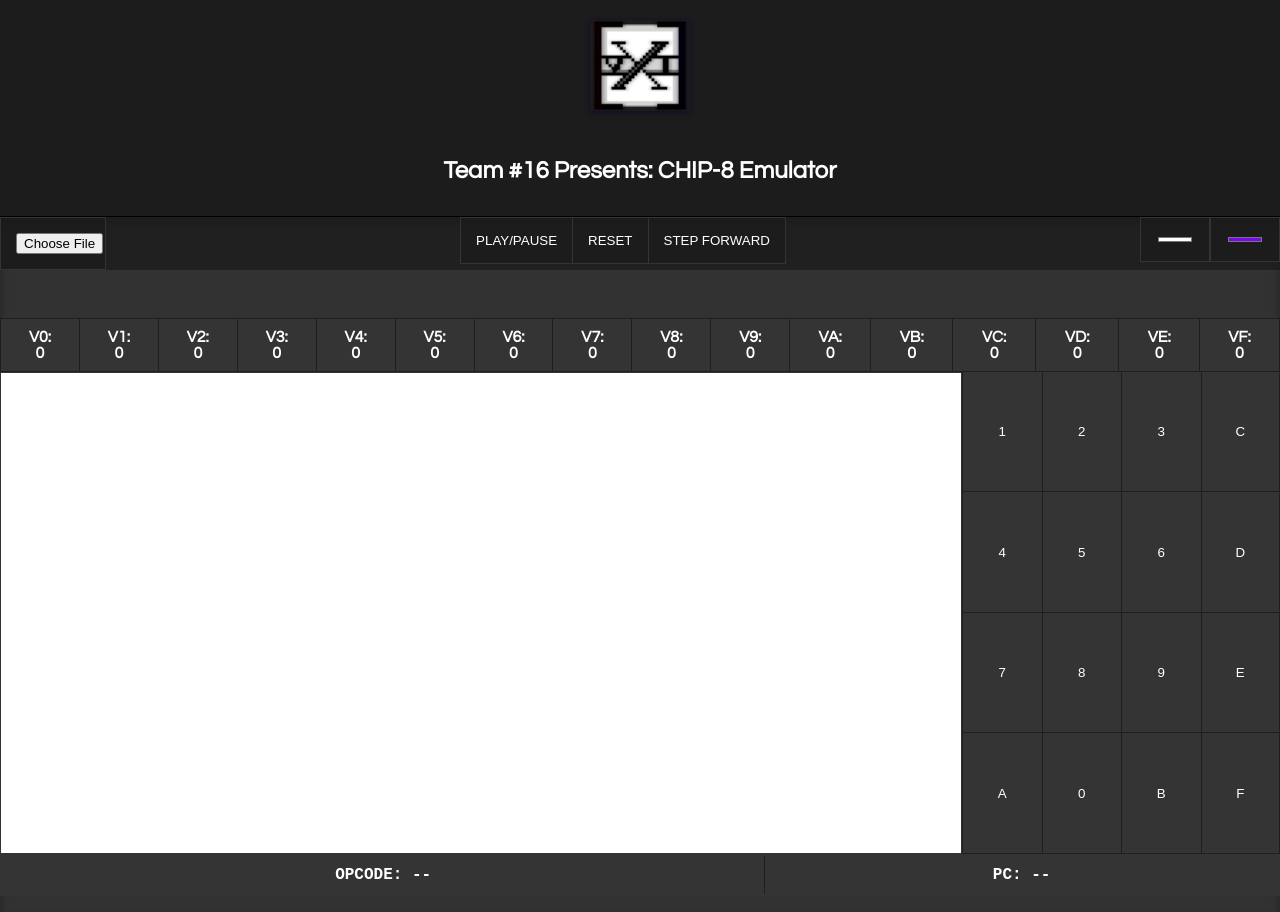
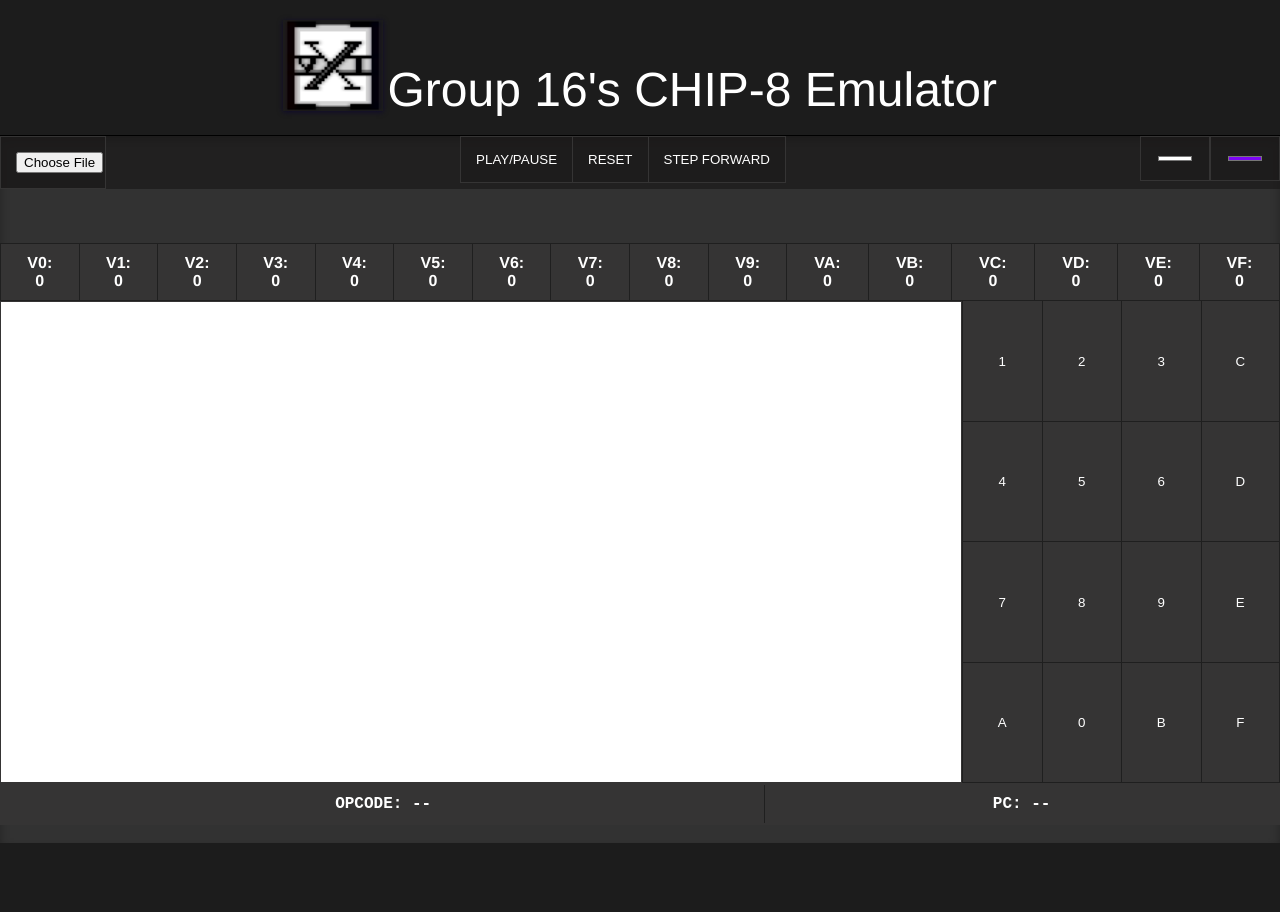
Before and after one commit to quadracation/Chip8-emulator, a website: page index.html in a window 1280 px wide. After the commit the page ends 843 px from the top, so only its background shows below. Drawn offline with Linux system fonts and the light colour scheme.

Commit message:
Tested different background and changed title

```diff
--- a/emulator.css
+++ b/emulator.css
@@ -2,7 +2,7 @@
 /* MAIN BODY */
 /* ----------------------------------------------------------- */
 body {
-	font-family: 'Questrial';
+	font-family: 'Helvetica';
 	color: white;
 	margin: 0px;
 	/* background: linear-gradient(0.6turn, grey, white); */
@@ -14,9 +14,6 @@ body {
 	border-top: #000 1px solid;
 	box-shadow: rgba(0,0,0,0.3) 0px 5px 10px inset;
 }
-
-
-h1 { font-family: Questrial; font-size: 24px; font-style: normal; font-variant: normal; font-weight: 700; line-height: 26.4px; } h3 { font-family: Ubuntu; font-size: 14px; font-style: normal; font-variant: normal; font-weight: 700; line-height: 15.4px; } p { font-family: Ubuntu; font-size: 14px; font-style: normal; font-variant: normal; font-weight: 400; line-height: 20px; } blockquote { font-family: Ubuntu; font-size: 21px; font-style: normal; font-variant: normal; font-weight: 400; line-height: 30px; } pre { font-family: Ubuntu; font-size: 13px; font-style: normal; font-variant: normal; font-weight: 400; line-height: 18.5714px; }
 
 
 /* ----------------------------------------------------------- */
--- a/index.html
+++ b/index.html
@@ -5,7 +5,6 @@
     <meta charset="utf-8"/>
     <title>[CMPT-276]: CHIP-8 Emulator</title>
     <link rel="stylesheet" href="emulator.css">
-    <link rel="stylesheet" type="text/css" href="//fonts.googleapis.com/css?family=Ubuntu" /><link rel='stylesheet' href='//fonts.googleapis.com/css?family=Questrial' type='text/css' />
     <!-- =================================================================================================================== -->
 <style id="glowy"></style>
 </head>
@@ -14,9 +13,8 @@
 <!-- =================================================================================================================== -->
 <!--Title Display-->
 <div>
-    <center><img src="Logo.png" alt="Team#16" width="100" id="logo"></center>
-    <br><br>
-    <h1><center>Team #16 Presents: CHIP-8 Emulator</center></h1>
+    <center><img src="Logo.png" alt="Team#16" width="100" id="logo">
+    <font size="20">Group 16's CHIP-8 Emulator</font></center>
 </div>
 <br>
 <div id="sound">
```
